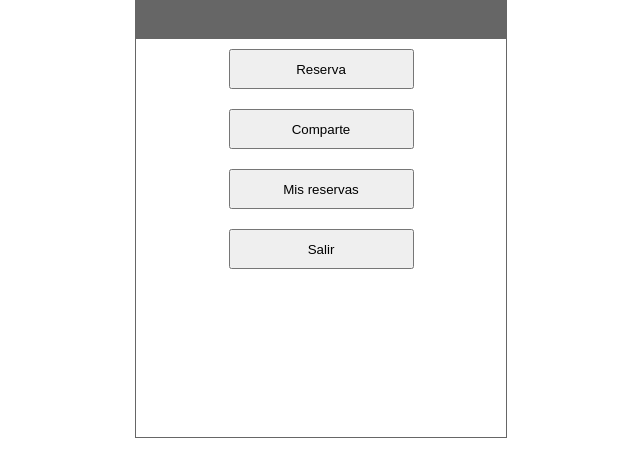
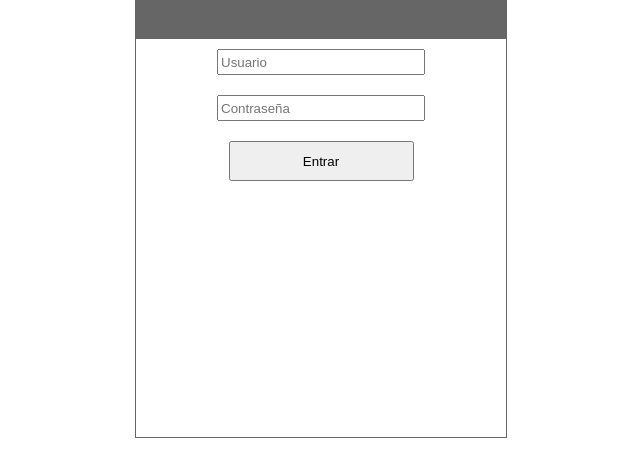
Before and after one commit to NicoleBP02/AppHibrida---Sportion, a website: page hibrida/index.html in a window 1280 px wide. Both pictures are taken after a click on the button "Entrar". Shown: the part 64-540 px from the top of the page, without its empty margins (319-959 px from the left). Drawn offline with Linux system fonts and the light colour scheme.

Commit message:
Login implementado

```diff
--- a/hibrida/index.html
+++ b/hibrida/index.html
@@ -26,7 +26,7 @@
         <input type="password" name="password" id="password" placeholder="Contraseña"> <br>
         </div>
 
-        <input type="button" value="Entrar" onclick="cambiarSeccion(1);">
+        <input type="button" value="Entrar" onclick="login()">
     </section>
 
     <section class="animate__animated seccion ocultar" id="seccion_1">
--- a/hibrida/js/main.js
+++ b/hibrida/js/main.js
@@ -1,4 +1,7 @@
 var seccion_actual;
+
+localStorage.setItem('usuario', 'admin')
+localStorage.setItem('password', 'something123')
 
 function ocultar()
 {
@@ -17,3 +20,15 @@ function cambiarSeccion(id)
   seccion.classList.remove("ocultar");
   seccion.classList.add("animate__bounceInRight");
 }
+
+function login(){
+  let usuario = document.getElementById('usuario').value;
+  let password = document.getElementById('password').value;
+
+  if (usuario == localStorage.getItem('usuario') && password == localStorage.getItem('password')){
+    console.log("SAMEEE")
+    cambiarSeccion(1);
+  }
+
+
+}
```
